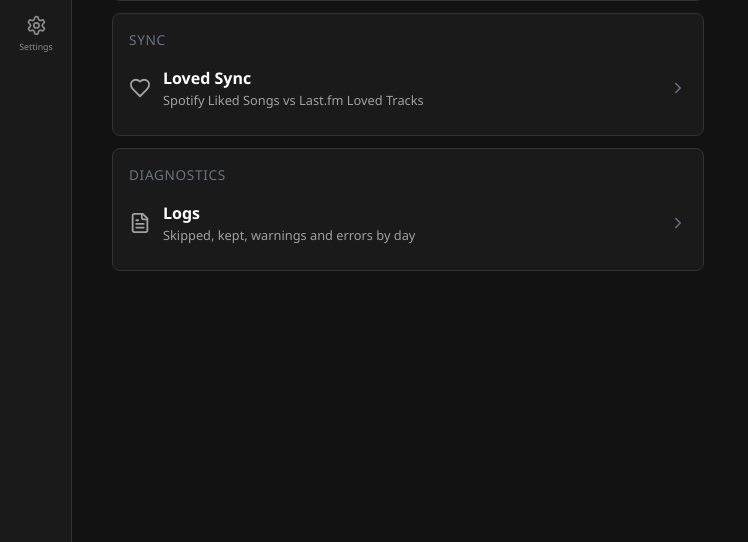
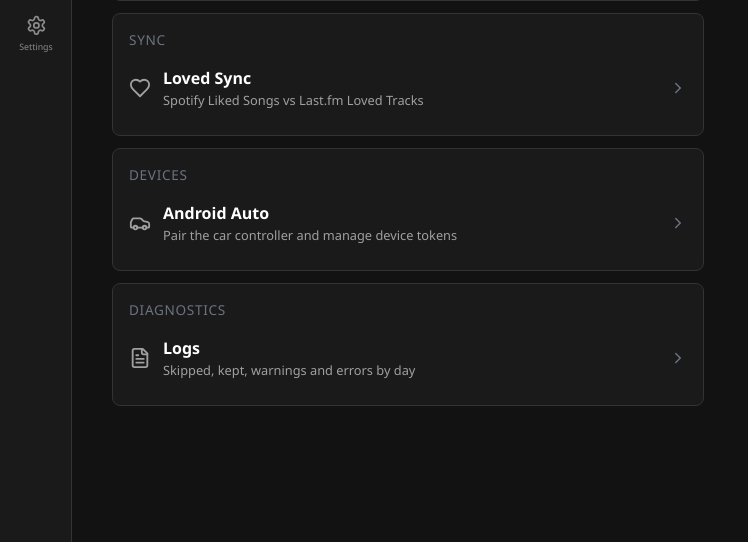
Before and after one commit to Vatroslav/spotify-auto-skipper, a FastAPI app: template cloud/app/templates/tools.html in a window 1280 px wide. Shown: the part 258-800 px from the top of the page, without its empty margins (0-748 px from the left). Run offline with FastAPI, Linux system fonts and the light colour scheme; the template is opened without the code that fills it, so the values that code supplies are empty; parts of the project's set-up code (start-up, migrations or seed data) failed here and were passed over.

Commit message:
feat(settings): skip window for Liked Songs; Android Auto device moves to Tools
Liked Songs get their own 'play again after N days' window, same model as never_skip_window_days: empty/0 = never skipped, N = plays once N days have passed. New setting liked_songs_window_days.

Android Auto device token card moves from Settings to its own /android-auto page, linked from Tools under Devices.

Co-Authored-By: Claude Opus 5.5 <noreply@anthropic.com>

```diff
--- a/cloud/app/__init__.py
+++ b/cloud/app/__init__.py
@@ -1 +1 @@
-APP_VERSION = "v3.36.0"
+APP_VERSION = "v3.37.0"
--- a/cloud/app/config.py
+++ b/cloud/app/config.py
@@ -19,6 +19,9 @@ CONFIG_DEFAULTS = {
     "dummy_playlist_id": "37i9dQZF1DX0XUsuxWHRQd",
     "trash_playlist_id": "",
     "always_play_liked_songs": True,
+    # 0 = liked songs are never skipped. A number = their own, shorter skip
+    # window, same model as never_skip_window_days.
+    "liked_songs_window_days": 0,
     "enable_never_skip_artists": True,
     # 0 = never-skip artists are never skipped. A number = their own, shorter
     # skip window: their songs play once this many days have passed.
@@ -35,6 +38,7 @@ _INT_KEYS = {
     "restart_pattern_song_count",
     "restart_pattern_day_diff",
     "never_skip_window_days",
+    "liked_songs_window_days",
     "log_retention_days",
 }
 _BOOL_KEYS = {
@@ -144,6 +148,7 @@ _RANGES = {
     "restart_pattern_song_count": (2, 20),
     "restart_pattern_day_diff": (0, 30),
     "never_skip_window_days": (0, 365),
+    "liked_songs_window_days": (0, 365),
 }
 
 
--- a/cloud/app/main.py
+++ b/cloud/app/main.py
@@ -230,6 +230,13 @@ async def tools_page(request: Request):
     return templates.TemplateResponse(request, "tools.html", {"version": APP_VERSION})
 
 
+@app.get("/android-auto")
+async def android_auto_page(request: Request):
+    if not _is_authenticated(request):
+        return templates.TemplateResponse(request, "login.html", {"version": APP_VERSION})
+    return templates.TemplateResponse(request, "android_auto.html", {"version": APP_VERSION})
+
+
 @app.get("/logs")
 async def logs_page(request: Request):
     if not _is_authenticated(request):
--- a/cloud/app/routers/settings.py
+++ b/cloud/app/routers/settings.py
@@ -28,6 +28,7 @@ class SettingsUpdate(BaseModel):
     dummy_playlist_id: Optional[str] = None
     trash_playlist_id: Optional[str] = None
     always_play_liked_songs: Optional[bool] = None
+    liked_songs_window_days: Optional[int] = None
     enable_never_skip_artists: Optional[bool] = None
     never_skip_window_days: Optional[int] = None
     log_retention_days: Optional[int] = None
--- a/cloud/app/static/js/app.js
+++ b/cloud/app/static/js/app.js
@@ -309,6 +309,9 @@ function initSettings() {
             if (key in data) {
                 if (el.type === "checkbox") {
                     el.checked = data[key];
+                } else if ("emptyZero" in el.dataset && !data[key]) {
+                    // 0 = no window, shown as an empty field
+                    el.value = "";
                 } else {
                     el.value = data[key];
                 }
@@ -323,6 +326,8 @@ function initSettings() {
             const key = el.dataset.setting;
             if (el.type === "checkbox") {
                 updates[key] = el.checked;
+            } else if (el.type === "number" && "emptyZero" in el.dataset && el.value.trim() === "") {
+                updates[key] = 0;
             } else if (el.type === "number") {
                 updates[key] = parseInt(el.value, 10);
             } else {
@@ -407,7 +412,7 @@ function initSettings() {
     bindLogout();
 }
 
-// ── Android Auto device tokens (settings.html) ──────────────────
+// ── Android Auto device tokens (android_auto.html) ──────────────────
 
 function initDeviceTokens() {
     const generateBtn = document.getElementById("generate-token-btn");
--- a/cloud/app/templates/base.html
+++ b/cloud/app/templates/base.html
@@ -32,7 +32,7 @@
             <span class="nav-icon"><svg viewBox="0 0 24 24" fill="none" stroke="currentColor" stroke-width="2" stroke-linecap="round" stroke-linejoin="round" aria-hidden="true"><path d="M12 2a3 3 0 0 0-3 3v7a3 3 0 0 0 6 0V5a3 3 0 0 0-3-3Z"/><path d="M19 10v2a7 7 0 0 1-14 0v-2"/><path d="M12 19v3"/></svg></span>
             <span>Artists</span>
         </a>
-        <a href="/tools" class="nav-item {% if request.url.path in ['/tools', '/rediscovery', '/genres', '/sync', '/logs'] %}active{% endif %}">
+        <a href="/tools" class="nav-item {% if request.url.path in ['/tools', '/rediscovery', '/genres', '/sync', '/android-auto', '/logs'] %}active{% endif %}">
             <span class="nav-icon"><svg viewBox="0 0 24 24" fill="none" stroke="currentColor" stroke-width="2" stroke-linecap="round" stroke-linejoin="round" aria-hidden="true"><path d="M14.7 6.3a1 1 0 0 0 0 1.4l1.6 1.6a1 1 0 0 0 1.4 0l3.77-3.77a6 6 0 0 1-7.94 7.94l-6.91 6.91a2.12 2.12 0 0 1-3-3l6.91-6.91a6 6 0 0 1 7.94-7.94l-3.76 3.76z"/></svg></span>
             <span>Tools</span>
         </a>
--- a/cloud/app/templates/tools.html
+++ b/cloud/app/templates/tools.html
@@ -37,6 +37,18 @@
     </div>
 
     <div class="card">
+        <div class="card-title">Devices</div>
+        <a href="/android-auto" class="tool-row">
+            <svg class="tool-icon" viewBox="0 0 24 24" fill="none" stroke="currentColor" stroke-width="2" stroke-linecap="round" stroke-linejoin="round" aria-hidden="true"><path d="M19 17h2c.6 0 1-.4 1-1v-3c0-.9-.7-1.7-1.5-1.9C18.7 10.6 16 10 16 10s-1.3-1.4-2.2-2.3c-.5-.4-1.1-.7-1.8-.7H5c-.6 0-1.1.4-1.4.9l-1.4 2.9A3.7 3.7 0 0 0 2 12v4c0 .6.4 1 1 1h2"/><circle cx="7" cy="17" r="2"/><path d="M9 17h6"/><circle cx="17" cy="17" r="2"/></svg>
+            <span class="tool-text">
+                <span class="tool-name">Android Auto</span>
+                <span class="tool-desc">Pair the car controller and manage device tokens</span>
+            </span>
+            <svg class="tool-chevron" viewBox="0 0 24 24" fill="none" stroke="currentColor" stroke-width="2" stroke-linecap="round" stroke-linejoin="round" aria-hidden="true"><path d="m9 18 6-6-6-6"/></svg>
+        </a>
+    </div>
+
+    <div class="card">
         <div class="card-title">Diagnostics</div>
         <a href="/logs" class="tool-row">
             <svg class="tool-icon" viewBox="0 0 24 24" fill="none" stroke="currentColor" stroke-width="2" stroke-linecap="round" stroke-linejoin="round" aria-hidden="true"><path d="M15 2H6a2 2 0 0 0-2 2v16a2 2 0 0 0 2 2h12a2 2 0 0 0 2-2V7Z"/><path d="M14 2v4a2 2 0 0 0 2 2h4"/><path d="M16 13H8"/><path d="M16 17H8"/><path d="M10 9H8"/></svg>
```
Also changed, not shown: cloud/app/templates/android_auto.html (added, +31 -0 lines), cloud/app/templates/settings.html (+6 -24 lines), cloud/app/worker.py (+18 -7 lines), android/README.md, 1 other file.
